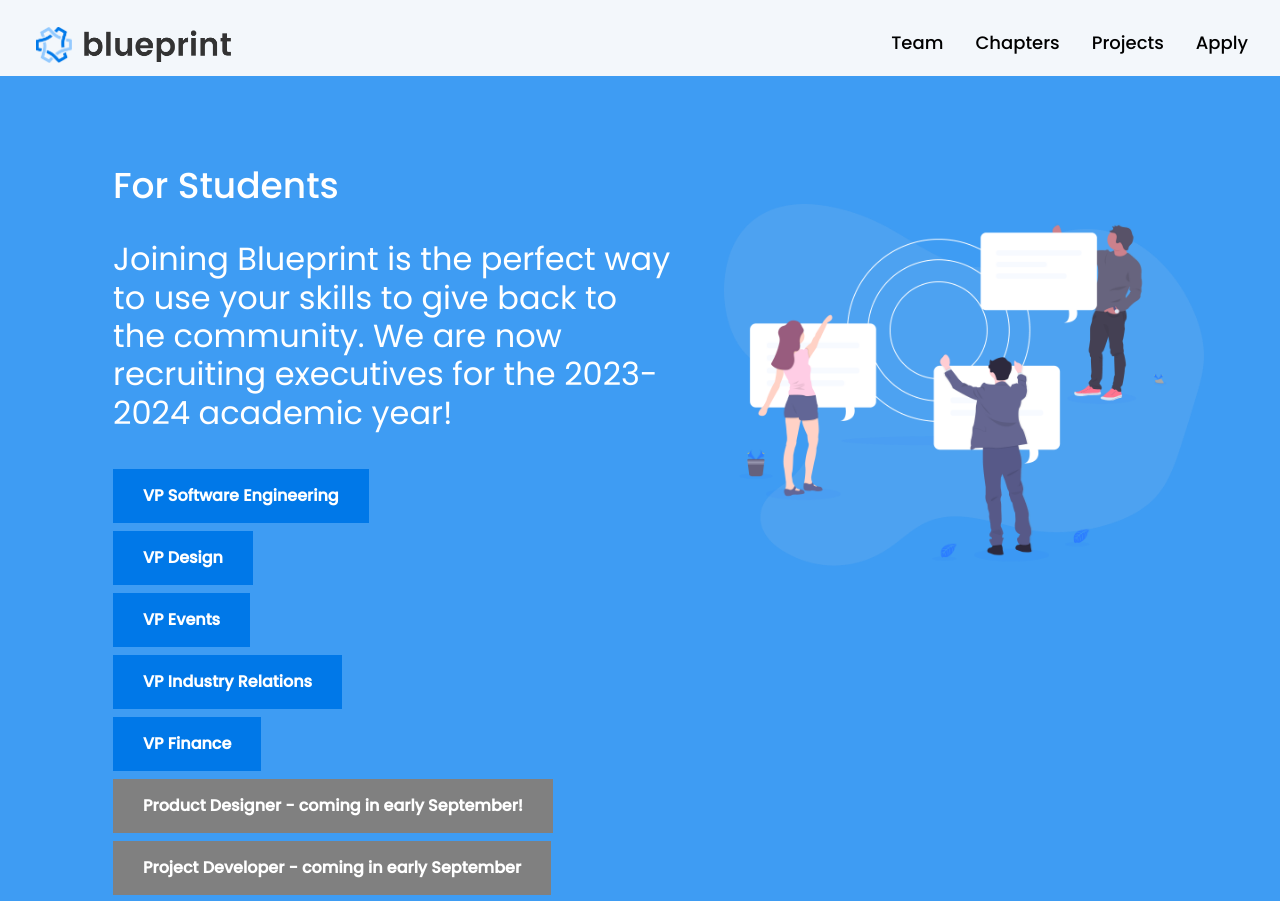
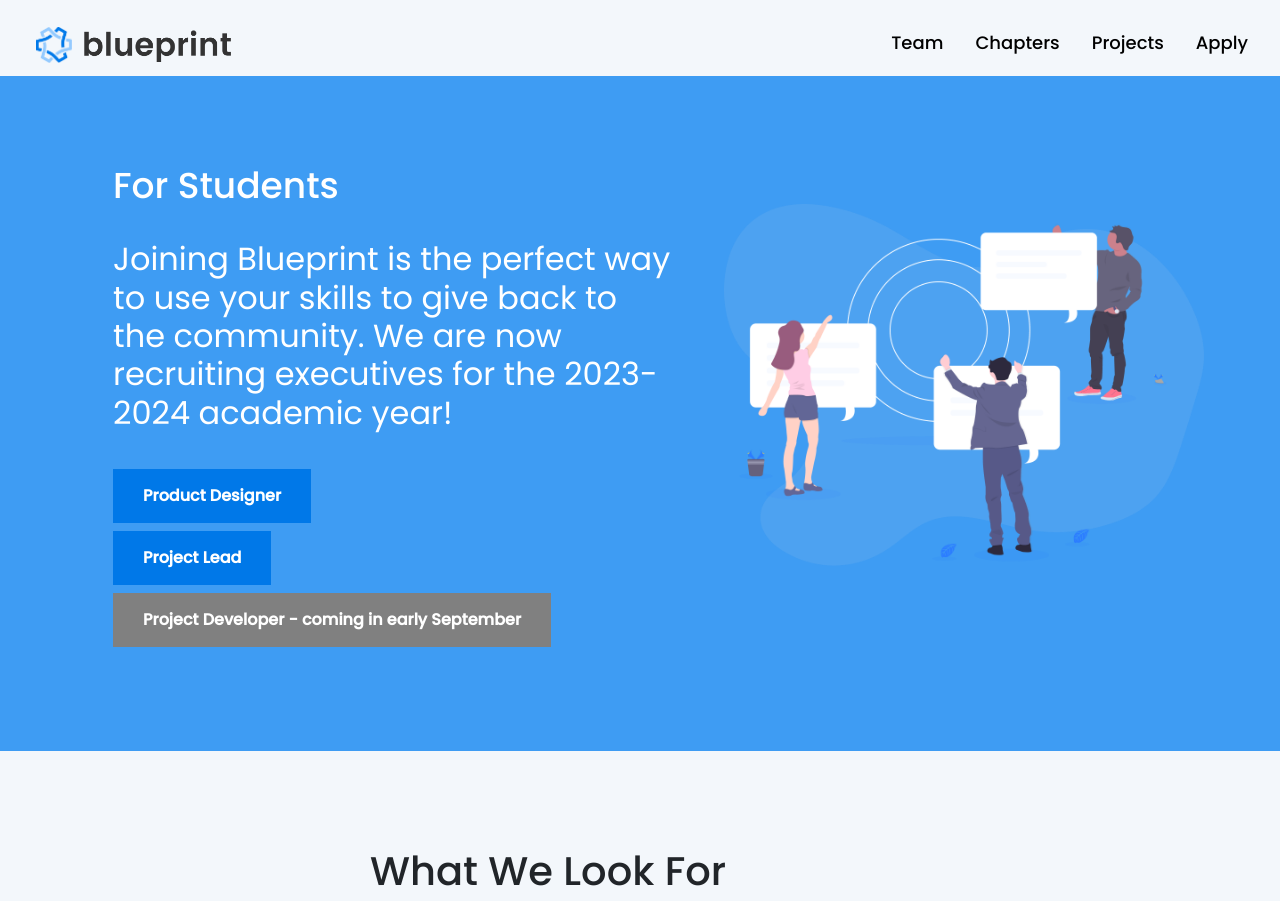
Before and after one commit to uoftblueprint/uoftblueprint.github.io, a React (Create React App) app: page /#/apply/students in a window 1280 px wide. Shown: the top 901 px of the page. Built offline with nearby package versions, Linux system fonts and the light colour scheme.

Commit message:
Updated apply buttons

```diff
--- a/src/Pages/Apply/Students.js
+++ b/src/Pages/Apply/Students.js
@@ -63,14 +63,9 @@
                         Our application for developers and designers are now closed for the 2020-2021 academic year. We will be recruiting again in Fall 2021!
                       </h5>
                   </div> */}
-                <ApplyButton desc='VP Software Engineering' link='https://airtable.com/appJt53wy097SuDN6/shrdpgRi0EMwekHha' />
-                <ApplyButton desc='VP Design' link='https://airtable.com/appKIR6GGlz9XLciK/shrcQiqLAI1nFG36s' />
-                <ApplyButton desc='VP Events' link='https://airtable.com/appY4fH9dwv3PbQDV/shrdvMzP2UAdZd6xh' />
-                <ApplyButton desc='VP Industry Relations' link='https://airtable.com/appdAq7c7qZ5WmU1o/shrUDz6uhqdhay6Q7' />
-                <ApplyButton desc='VP Finance' link='https://airtable.com/appFodJDeVAfshabk/shrlU5le3OKofBHQd' />
-                <ApplyButton desc='Product Designer - coming in early September!' link='' isDisabled/>
+                <ApplyButton desc='Product Designer' link='https://airtable.com/appFJA0UkIo2Y4JVg/shrNXkGspkMh8f2tr' />
+                <ApplyButton desc='Project Lead' link='https://airtable.com/appk4lRNk2rN0Sv9j/shrWJIsNpVt0EvZq1' />
                 <ApplyButton desc='Project Developer - coming in early September' link='' isDisabled/>
-                <ApplyButton desc='Project Lead - coming in early September' link='' isDisabled/>
               </div>
             </Col>
             <Col md='5' style={{ paddingLeft: '4em' }}>
```
